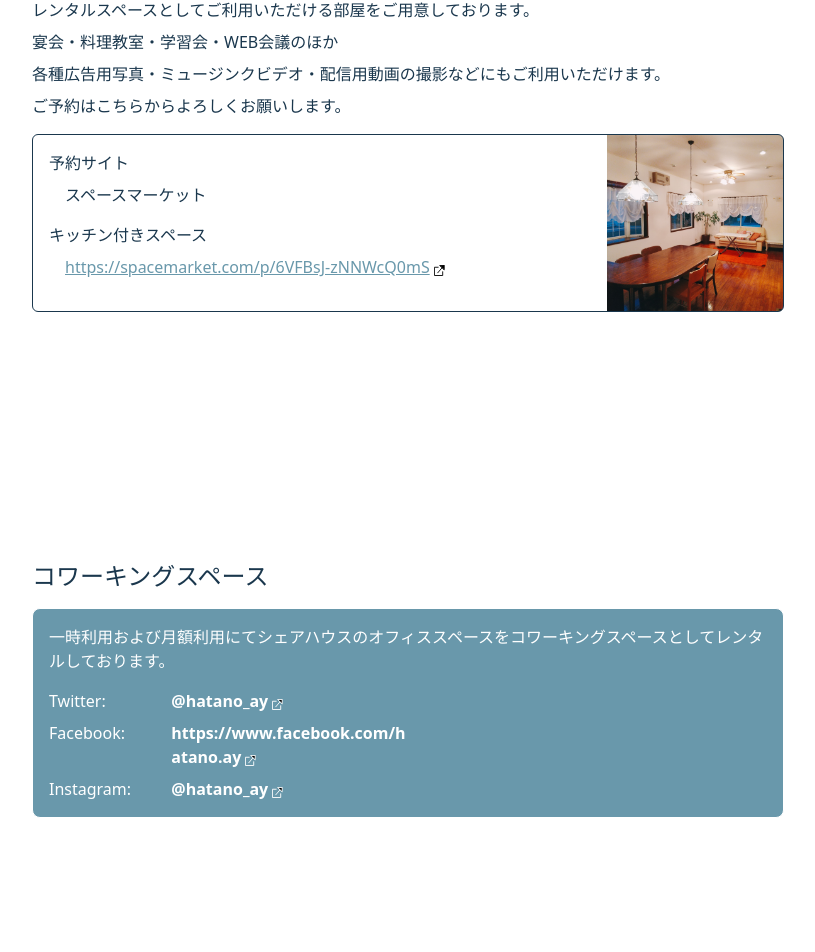
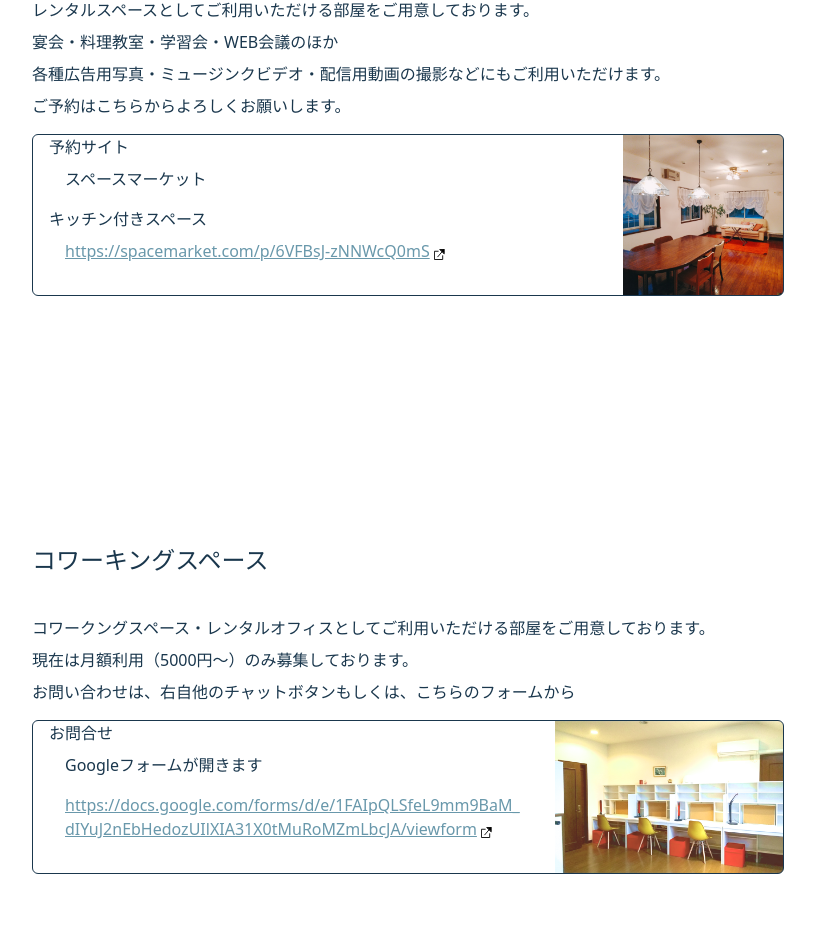
Before and after one commit to aya-eiya/aya-eiya.github.io, a Next.js app in the folder company-site/: page / in a window 1280 px wide. Shown: the part 2537-3489 px from the top of the page, without its empty margins (232-1047 px from the left). Built offline with nearby package versions, Linux system fonts and the light colour scheme.

Commit message:
add office page

```diff
--- a/company-site/components/contents/office.tsx
+++ b/company-site/components/contents/office.tsx
@@ -1,4 +1,3 @@
-import Link from 'next/link'
 import { ReactElement } from 'react'
 import HeadLine from '../HeadLine'
 
@@ -6,49 +5,35 @@ export default function Office(): ReactElement {
   return (
     <>
       <HeadLine id="office">コワーキングスペース</HeadLine>
-      <div className="mx-auto mt-4">
-        <div className="border rounded-lg p-4 mx-2 text-white bg-brand-light">
-          <p className="mb-4">
-            一時利用および月額利用にてシェアハウスのオフィススペースをコワーキングスペースとしてレンタルしております。
-          </p>
-          <div className="grid md:grid-cols-6 w-1/2 gap-2">
-            <div className="md:col-span-2">Twitter:</div>
-            <div className="md:col-span-4 pl-2 md:pl-0 font-bold">
-              <Link href="https://twitter.com/hatano_ay">
-                <a target="_blank">
-                  @hatano_ay
-                  <span
-                    title="外部リンク"
-                    className="inline-block align-sub bg-[url(/img/link.white.svg)] bg-no-repeat w-3 h-3 ml-1"
-                  />
-                </a>
-              </Link>
-            </div>
-            <div className="md:col-span-2">Facebook:</div>
-            <div className="md:col-span-4 pl-2 md:pl-0 font-bold">
-              <Link href="https://www.facebook.com/hatano.ay">
-                <a target="_blank" className="break-words">
-                  https://www.facebook.com/hatano.ay
-                  <span
-                    title="外部リンク"
-                    className="inline-block align-sub bg-[url(/img/link.white.svg)] bg-no-repeat w-3 h-3 ml-1"
-                  />
-                </a>
-              </Link>
-            </div>
-            <div className="md:col-span-2">Instagram:</div>
-            <div className="md:col-span-4 pl-2 md:pl-0 font-bold">
-              <Link href="https://www.instagram.com/hatano_ay/">
-                <a target="_blank">
-                  @hatano_ay
-                  <span
-                    title="外部リンク"
-                    className="inline-block align-sub bg-[url(/img/link.white.svg)] bg-no-repeat w-3 h-3 ml-1"
-                  />
-                </a>
-              </Link>
-            </div>
-          </div>
+
+      <div className="mt-10 mx-2">
+        <p className="mb-2">
+          コワークングスペース・レンタルオフィスとしてご利用いただける部屋をご用意しております。
+        </p>
+        <p className="mb-2">現在は月額利用（5000円〜）のみ募集しております。</p>
+
+        <p className="mb-2">
+          お問い合わせは、右自他のチャットボタンもしくは、
+          <a href="https://forms.gle/cE6YqBN1o4DMqejKA" target={'_blank'}>
+            こちらのフォーム
+          </a>
+          から
+        </p>
+        <div className="mb-2">
+          <a href="https://forms.gle/cE6YqBN1o4DMqejKA" target={'_blank'}>
+            <dl className="border rounded-md p-4 mt-4 bg-[url(/img/office_01.png)] pt-[65vw] md:pt-0 bg-no-repeat bg-contain md:bg-right-top">
+              <dt className="mb-2">お問合せ</dt>
+              <dd className="pl-4 mb-4">Googleフォームが開きます</dd>
+              <dt className="mb-2"></dt>
+              <dd className="pl-4 mb-4 break-words underline text-brand-light w-full md:w-4/6">
+                https://docs.google.com/forms/d/e/1FAIpQLSfeL9mm9BaM_dIYuJ2nEbHedozUIlXIA31X0tMuRoMZmLbcJA/viewform
+                <span
+                  title="外部リンク"
+                  className="inline-block align-sub bg-[url(/img/link.svg)] bg-no-repeat w-3 h-3 ml-1"
+                />
+              </dd>
+            </dl>
+          </a>
         </div>
       </div>
     </>
--- a/company-site/components/contents/space.tsx
+++ b/company-site/components/contents/space.tsx
@@ -1,7 +1,7 @@
 import { ReactElement } from 'react'
 import HeadLine from '../HeadLine'
 
-export default function Home(): ReactElement {
+export default function Space(): ReactElement {
   return (
     <>
       <HeadLine id="space">レンタルスペース</HeadLine>
@@ -18,7 +18,7 @@ export default function Home(): ReactElement {
         <p className="mb-2">
           ご予約は
           <a
-            href="https://www.instabase.jp/owners/8543911892"
+            href="https://spacemarket.com/p/sp/ay-house01-2f-ldk"
             target={'_blank'}
           >
             こちら
@@ -30,7 +30,7 @@ export default function Home(): ReactElement {
             href="https://spacemarket.com/p/6VFBsJ-zNNWcQ0mS"
             target={'_blank'}
           >
-            <dl className="border rounded-md p-4 mt-4 bg-[url(/img/2fldk.png)] bg-no-repeat bg-right-top bg-contain">
+            <dl className="border rounded-md p-4 mt-4 bg-[url(/img/2fldk.png)] pt-[100vw] md:pt-0 bg-no-repeat bg-contain md:bg-right-top">
               <dt className="mb-2">予約サイト</dt>
               <dd className="pl-4 mb-4">スペースマーケット</dd>
               <dt className="mb-2">キッチン付きスペース</dt>
--- a/company-site/components/floorPlan/index.tsx
+++ b/company-site/components/floorPlan/index.tsx
@@ -199,7 +199,13 @@ function Floor2({
           <g name="STR" {...defaultGProps}>
             <path d="M 2.0 2.0 m 975.0 654.0 h 191 v 256 h -191 v -256 z" />
           </g>
-          <g name="2FWRK" {...defaultGProps}>
+          <g
+            name="2FWRK"
+            {...defaultGProps}
+            fill={colors.f}
+            strokeWidth={strokeWidths.f}
+            onClick={() => setRoom('f')}
+          >
             <path d="M 2.0 2.0 m 201 330 m 273 0 m 410 0 h 91 h 500.5 v 546 h -309 v -223 h -191 v -153 h -91 z" />
           </g>
           <g name="2FLDK" {...defaultGProps}>
@@ -227,7 +233,7 @@ function Floor2({
               <text x="410" y="1100" onClick={() => setRoom('e')}>
                 レンタルスペース
               </text>
-              <text x="1100" y="550" onClick={() => setRoom('e')}>
+              <text x="1100" y="550" onClick={() => setRoom('f')}>
                 シェアオフィス
               </text>
               <text x="1252" y="970" onClick={() => setRoom('e')}>
--- a/company-site/domains/house.ts
+++ b/company-site/domains/house.ts
@@ -1,4 +1,4 @@
-export const Rooms = ['a', 'b', 'c', 'd', 'e', 'domi'] as const
+export const Rooms = ['a', 'b', 'c', 'd', 'e', 'f', 'domi'] as const
 
 export type Room = typeof Rooms[number]
 
@@ -8,6 +8,7 @@ export const RoomNames: Record<Room, string> = {
   c: '書斎付き和室',
   d: '洋室 (A)',
   e: '洋室 (B)',
+  f: '共用オフィススペース',
   domi: 'ドミトリー',
 }
 export const Upto: Record<Room, number> = {
@@ -16,6 +17,7 @@ export const Upto: Record<Room, number> = {
   c: 2,
   d: 2,
   e: 2,
+  f: 0,
   domi: 1,
 }
 export const BaseRent = 40000
@@ -28,6 +30,7 @@ export const Rent: Record<Room, number> = {
   c: 50000,
   d: 35000,
   e: 35000,
+  f: 0,
   domi: 15000,
 }
 
@@ -37,5 +40,6 @@ export const DetailTexts: Record<Room, string> = {
   c: '唯一の和室です。作業に適した書斎がついているお部屋となります。３名までルームシェアができます。',
   d: '2階の個室です。小学校のグラウンドを見下ろす大きなベランダがついています。２名までルームシェアができます。',
   e: '2階の個室です。小学校のグラウンドを見下ろす大きなベランダがついています。２名までルームシェアができます。',
+  f: '共用のオフィススペースです。懸垂器などのトレーニング器具もあり、外部の方も月額契約で利用できます。',
   domi: 'ドミトリー部屋でのご案内です。2段ベッドを一床と、収納タンスを使うことができます。',
 }
--- a/company-site/domains/number.ts
+++ b/company-site/domains/number.ts
@@ -1,3 +1,3 @@
-export function currencyFormat(amount: number) {
+export function currencyFormat(amount: number): string {
   return String(amount).replace(/(\d)(?=(\d{3})+(?!\d))/g, '$1,')
 }
--- a/company-site/pages/privacy.tsx
+++ b/company-site/pages/privacy.tsx
@@ -3,7 +3,7 @@ import Layout from '../components/Layout'
 export default function Privacy(): ReactElement {
   return (
     <Layout>
-      <dl className="p-2 border rounded mb-4">
+      <dl className="p-2 border rounded mb-4 mx-2">
         <dt className="text-lg m-2">プライバシーポリシー(個人情報保護方針)</dt>
         <dd className="mx-2">
           AY合同会社(以下、当社)は、ユーザーの個人情報について以下のとおりプライバシーポリシー(以下、本ポリシー)を定めます。
@@ -11,7 +11,7 @@ export default function Privacy(): ReactElement {
           本ポリシーは、当社がどのような個人情報を取得し、どのように利用・共有するか、ユーザーがどのようにご自身の個人情報を管理できるかをご説明するものです。
         </dd>
       </dl>
-      <dl className="p-2 border rounded mb-4">
+      <dl className="p-2 border rounded mb-4 mx-2">
         <dt className="text-lg m-2">1. 事業者情報</dt>
         <dd className="mx-2">AY合同会社</dd>
         <dd className="mx-2">東京都品川区旗の台 1-11-9</dd>
```
Also changed, not shown: company-site/public/img/office_01.png (added).
